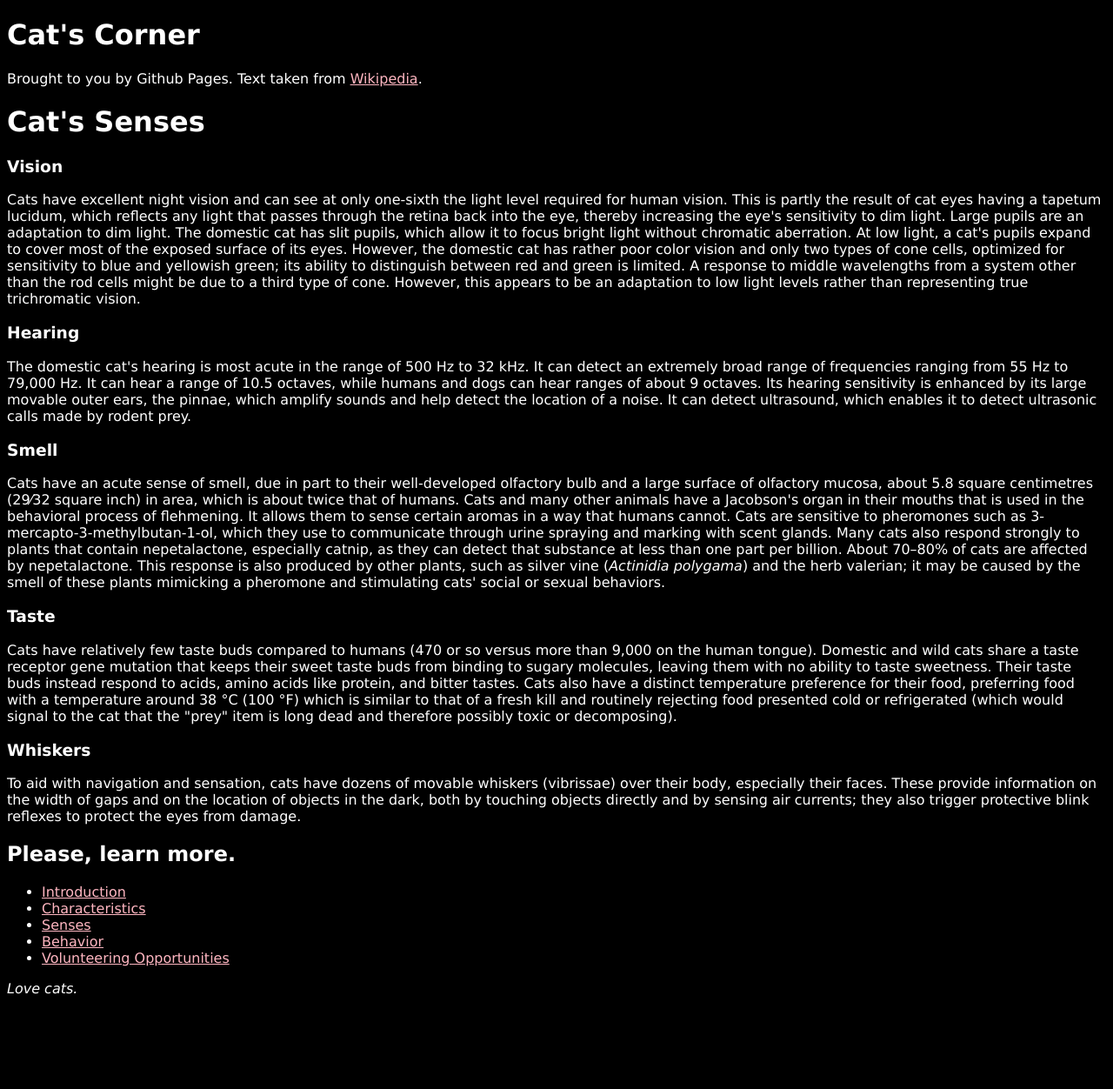
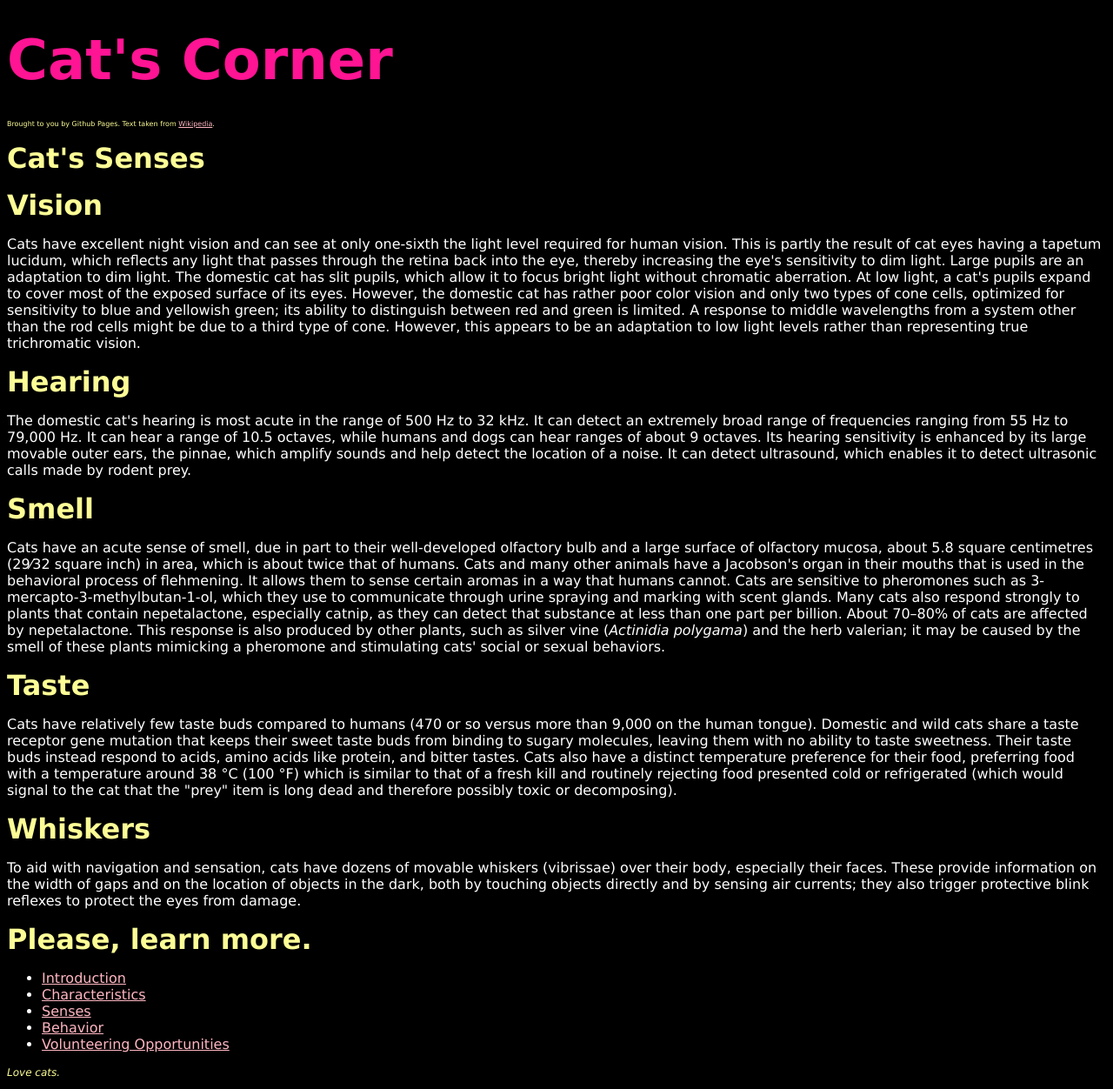
Before and after one commit to marsteinm/marsteinm.github.io, a plain HTML site: page senses.html in a window 1280 px wide. Shown: the whole page at 87% size. Before the commit the page ends 1162 px from the top, so only its background shows below. Drawn offline with Linux system fonts and the light colour scheme.

Commit message:
made formatting more complex and more pretty

```diff
--- a/senses.html
+++ b/senses.html
@@ -9,8 +9,8 @@
 		<link rel="stylesheet" href="styling.css">
 	</head>
 	<body>
-		<h1>Cat's Corner</h1>
-		<p>Brought to you by Github Pages. Text taken from <a href="https://en.wikipedia.org/wiki/Cat">Wikipedia</a>.</p>
+		<h1 id="SiteName">Cat's Corner</h1>
+		<p id="TagLine">Brought to you by Github Pages. Text taken from <a href="https://en.wikipedia.org/wiki/Cat">Wikipedia</a>.</p>
 		<main>
 			<h1>Cat's Senses</h1>
 			<h3>Vision</h3>
@@ -35,7 +35,7 @@
 			</ul>
 		</nav>
 		<footer>
-			<p><em>Love cats.</em></p>
+			<p id="LoveCats"><em>Love cats.</em></p>
 		</footer>
 	</body>
 </html>
--- a/styling.css
+++ b/styling.css
@@ -6,6 +6,28 @@ body {
 	font-family: Verdana, sans-serif;
 	background-color: black;
 	color: white;
+}
+
+#SiteName {
+	font-size: 4em;
+	color:deeppink;
+}
+
+#TagLine {
+	font-size: 0.5em;
+	color: #fdfd96;
+}
+
+#LoveCats {
+	font-size: 0.75em;
+	color: #fdfd96;
+}
+
+h1, h2, h3 {
+	font-family: "Brush Script MT", Verdana, sans-serif;
+	font-size: 2em;
+	color: #fdfd96;
+	margin: 0.5em 0em 0.5em 0em;
 }
 
 a:link {
```
Also changed, not shown: behavior.html (+3 -3 lines), characteristics.html (+3 -3 lines), introduction.html (+3 -3 lines), volunteer.html (+3 -3 lines).
